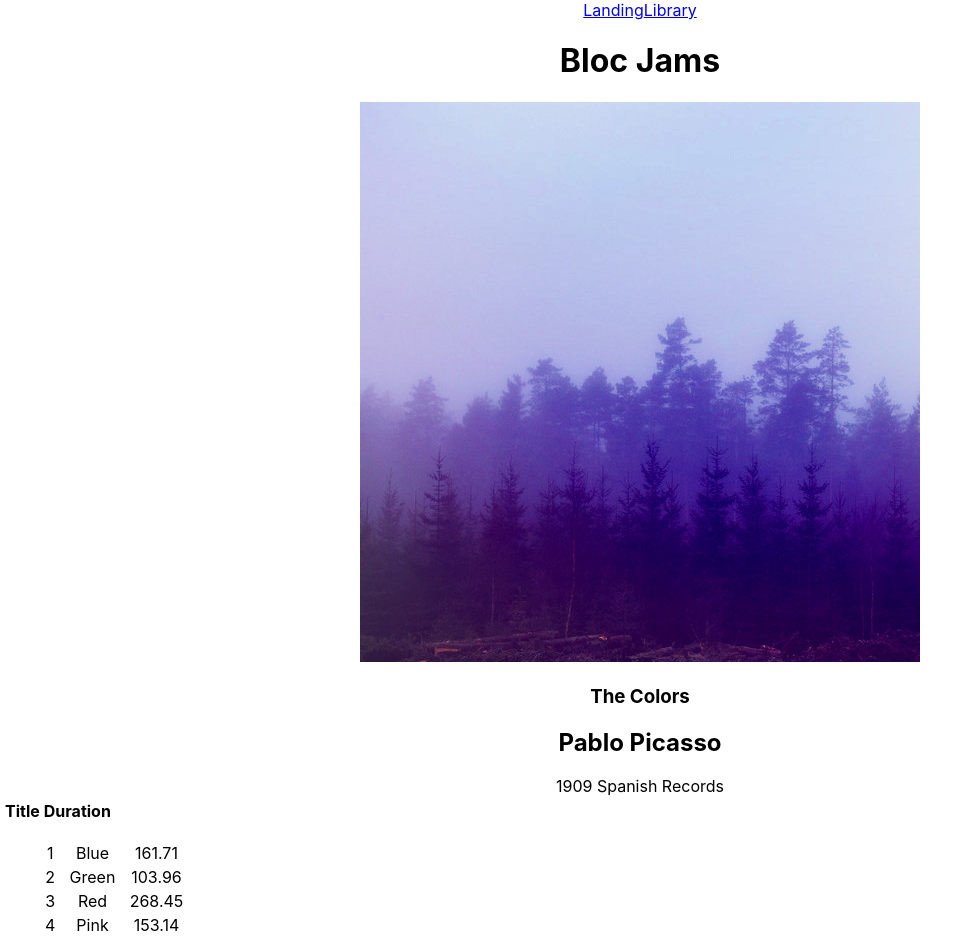
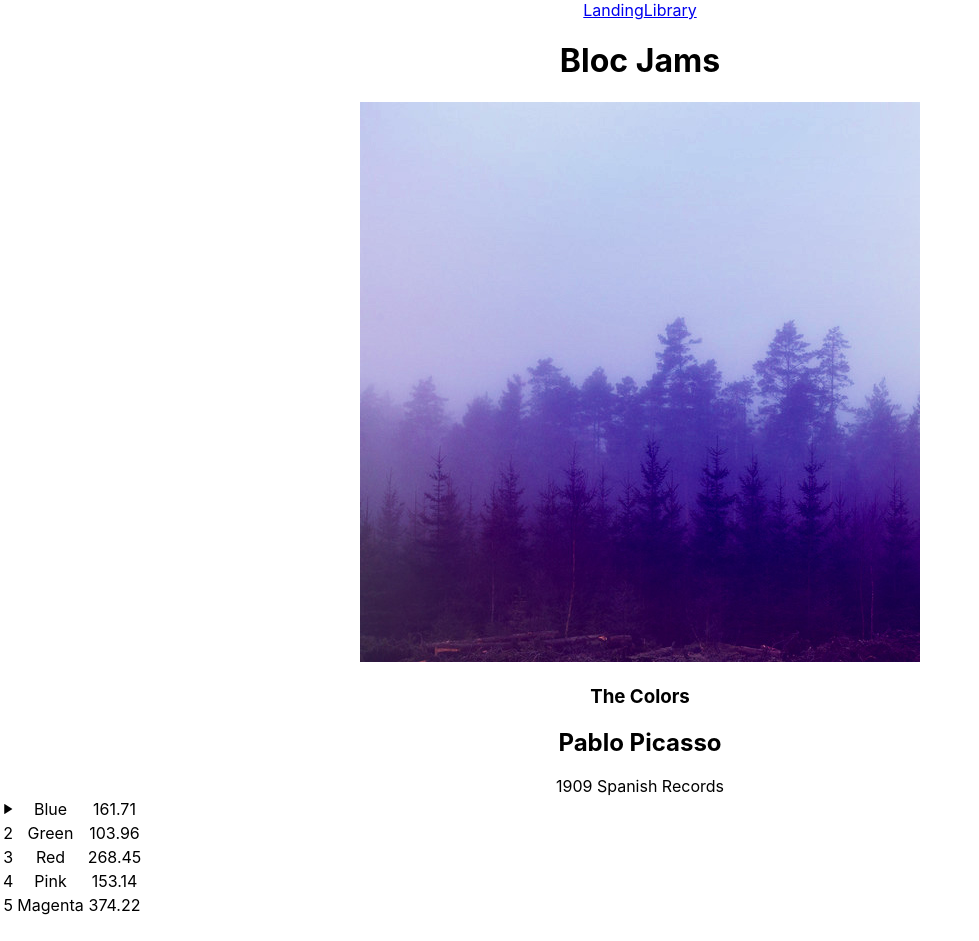
Before and after one commit to ssbc0882/bloc-jams-react, a React (Create React App) app: page /album/the-colors in a window 1280 px wide. Shown: the top 941 px of the page, without its empty margins (0-979 px from the left). After the commit the page ends 918 px from the top, so only its background shows below. Built offline with nearby package versions, Linux system fonts and the light colour scheme.

Commit message:
added play and pause icons to song list

```diff
--- a/public/index.html
+++ b/public/index.html
@@ -1,5 +1,6 @@
 <!DOCTYPE html>
 <html lang="en">
+
 <head>
   <meta charset="utf-8">
   <link rel="shortcut icon" href="%PUBLIC_URL%/favicon.ico">
@@ -10,6 +11,8 @@
       homescreen on Android. See https://developers.google.com/web/fundamentals/web-app-manifest/
     -->
   <link rel="manifest" href="%PUBLIC_URL%/manifest.json">
+  <script src="https://unpkg.com/ionicons@4.2.2/dist/ionicons.js"></script>
+  <link href="https://unpkg.com/ionicons@4.2.2/dist/css/ionicons.min.css" rel="stylesheet" type="text/css">
   <!--
       Notice the use of %PUBLIC_URL% in the tags above.
       It will be replaced with the URL of the `public` folder during the build.
@@ -21,6 +24,7 @@
     -->
   <title>React App</title>
 </head>
+
 <body>
   <noscript>
     You need to enable JavaScript to run this app.
@@ -36,5 +40,7 @@
       To begin the development, run `npm start` or `yarn start`.
       To create a production bundle, use `npm run build` or `yarn build`.
     -->
+
 </body>
+
 </html>
--- a/src/components/Album.js
+++ b/src/components/Album.js
@@ -12,7 +12,8 @@ class Album extends Component {
         this.state = {
             album: album,
             currentSong: album.songs[0],
-            isPlaying: false
+            isPlaying: false,
+            isHovered: false
         };
 
         this.audioElement = document.createElement('audio');
@@ -44,6 +45,27 @@ class Album extends Component {
         }
     }
 
+    onMouseEnter(index) {
+        this.setState({ isHovered: index });
+    }
+
+    onMouseLeave(index) {
+        this.setState({ isHovered: false });
+    }
+
+    showIcons(song, index) {
+        if (this.state.isHovered === song) {
+            return < span className="icon ion-ios-play" ></span >
+        } else if (this.state.currentSong === song && this.state.isPlaying) {
+            return < span className="icon ion-ios-pause" ></span >
+        } else if (this.state.currentSong === song && !this.state.isPlaying) {
+            return < span className="icon ion-ios-play" ></span >
+        } else {
+            return index + 1;
+        }
+    }
+
+
     render() {
         return (
             <section className="album">
@@ -62,22 +84,15 @@ class Album extends Component {
                         <col id="song-duration-column" />
                     </colgroup>
                     <tbody>
-                        <thead>
-                            <tr>
-                                <th>Title</th>
-                                <th>Duration</th>
+                        {this.state.album.songs.map((song, index) =>
+                            <tr className="song" key={index} onClick={() => this.handleSongClick(song)} onMouseEnter={() => this.onMouseEnter(index)} onMouseLeave={() => this.onMouseLeave(index)} >
+                                <td>{this.showIcons(song, index)}</td>
+                                <td>{song.title}</td>
+                                <td>{song.duration}</td>
                             </tr>
-                        </thead>
-                        <ol>
-                            {this.state.album.songs.map((song, index) =>
-                                <tr className="song" key={index} onClick={() => this.handleSongClick(song)} >
-                                    <td>{index + 1}</td>
-                                    <td>{song.title}</td>
-                                    <td>{song.duration}</td>
-                                </tr>
 
-                            )}
-                        </ol>
+                        )}
+
                     </tbody>
                 </table>
             </section>
```
Lines whose indentation alone changed are shown as unchanged.
